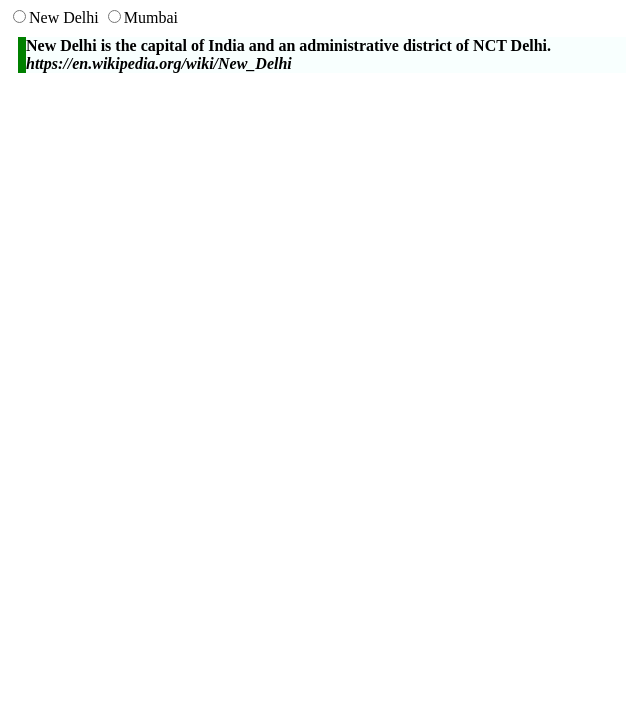
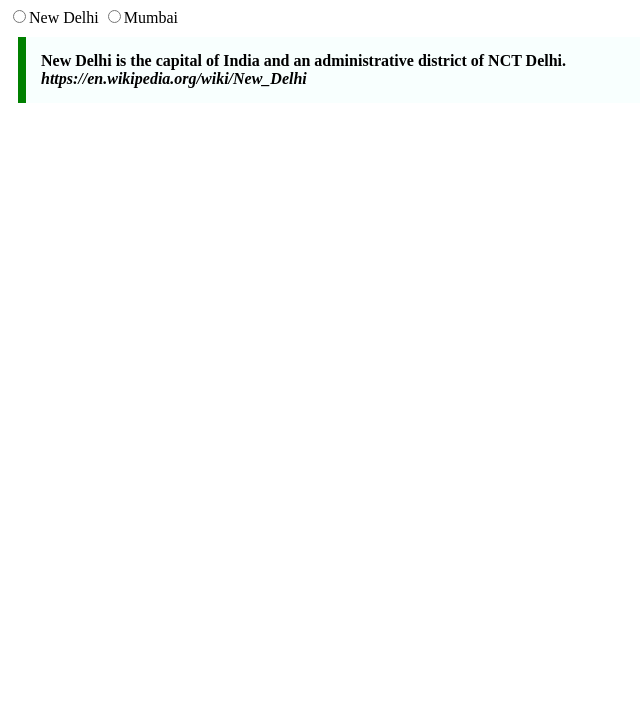
Before and after one commit to acciojob/trivia-SujanDevaraj, a website: page main.html in a window 1280 px wide. Shown: the part 73-800 px from the top of the page, without its empty margins (0-640 px from the left). Drawn offline with Linux system fonts and the light colour scheme.

Commit message:
created a submission

```diff
--- a/styles.css
+++ b/styles.css
@@ -1,10 +1,10 @@
 
 /* Your CSS Code here. */
 blockquote{
-Max-width:600px;
- Margin:10px;
- Padding: Around 15px;
- Border-left: 8px solid green;
- Background-color:#f8fffe;
-Font-weight: Bold;
+max-width:600px;
+ margin:10px;
+ padding: 15px;
+ border-left: 8px solid rgb(0, 128, 0);
+ background-color:#f8fffe;
+font-weight: Bold;
 }
```
